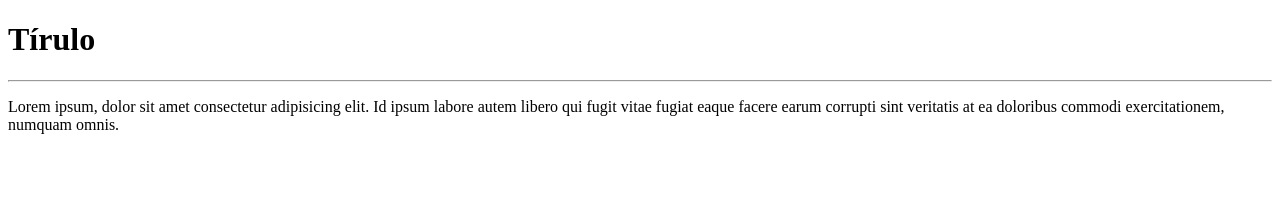
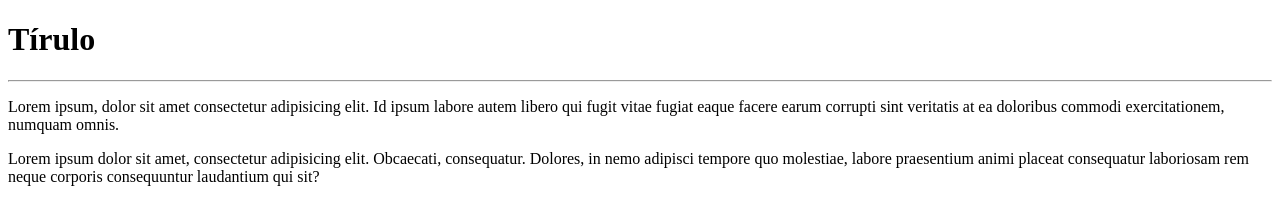
Before and after one commit to LuisaQuintian/Repositorio-teste, a plain HTML site: page index.html in a window 1280 px wide. Drawn offline with Linux system fonts and the light colour scheme.

Commit message:
Novo parágrafo

```diff
--- a/index.html
+++ b/index.html
@@ -10,5 +10,6 @@
     <h1>Tírulo</h1>
     <hr>
     <p>Lorem ipsum, dolor sit amet consectetur adipisicing elit. Id ipsum labore autem libero qui fugit vitae fugiat eaque facere earum corrupti sint veritatis at ea doloribus commodi exercitationem, numquam omnis.</p>
+    <p>Lorem ipsum dolor sit amet, consectetur adipisicing elit. Obcaecati, consequatur. Dolores, in nemo adipisci tempore quo molestiae, labore praesentium animi placeat consequatur laboriosam rem neque corporis consequuntur laudantium qui sit?</p>
 </body>
 </html>
```
